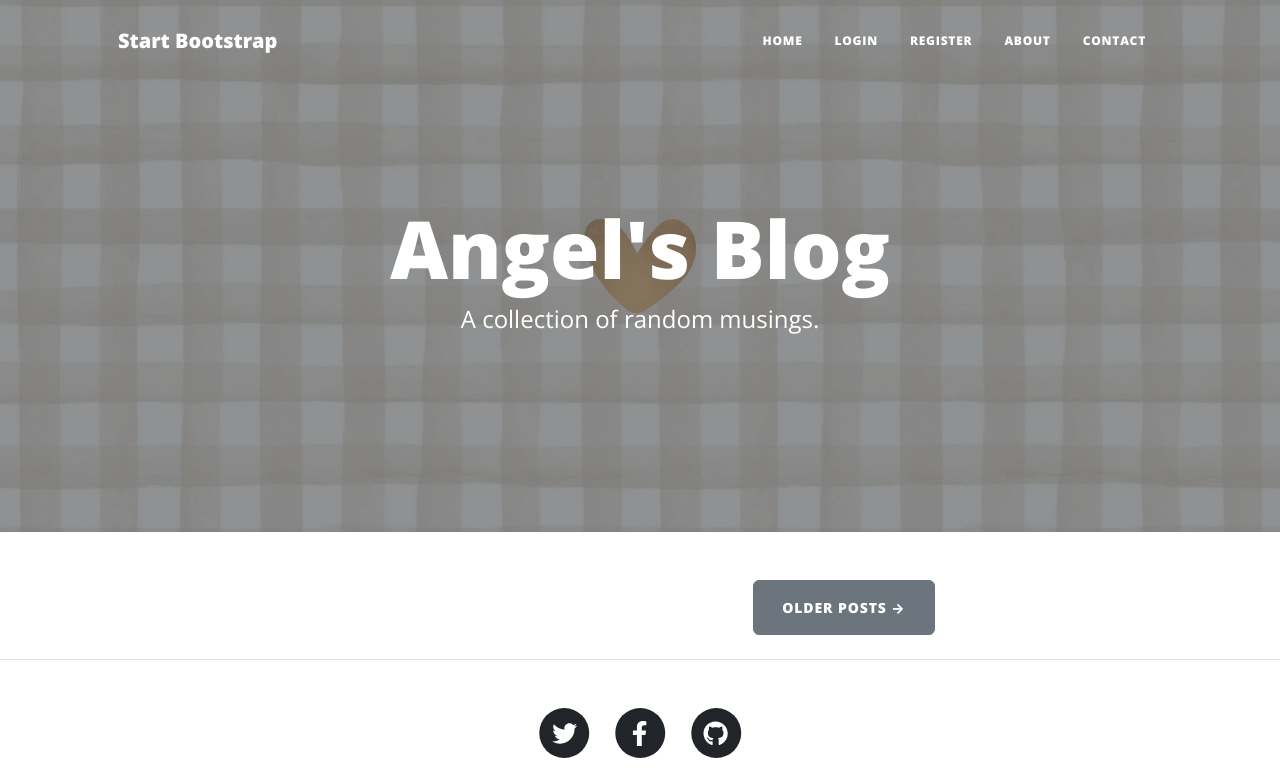
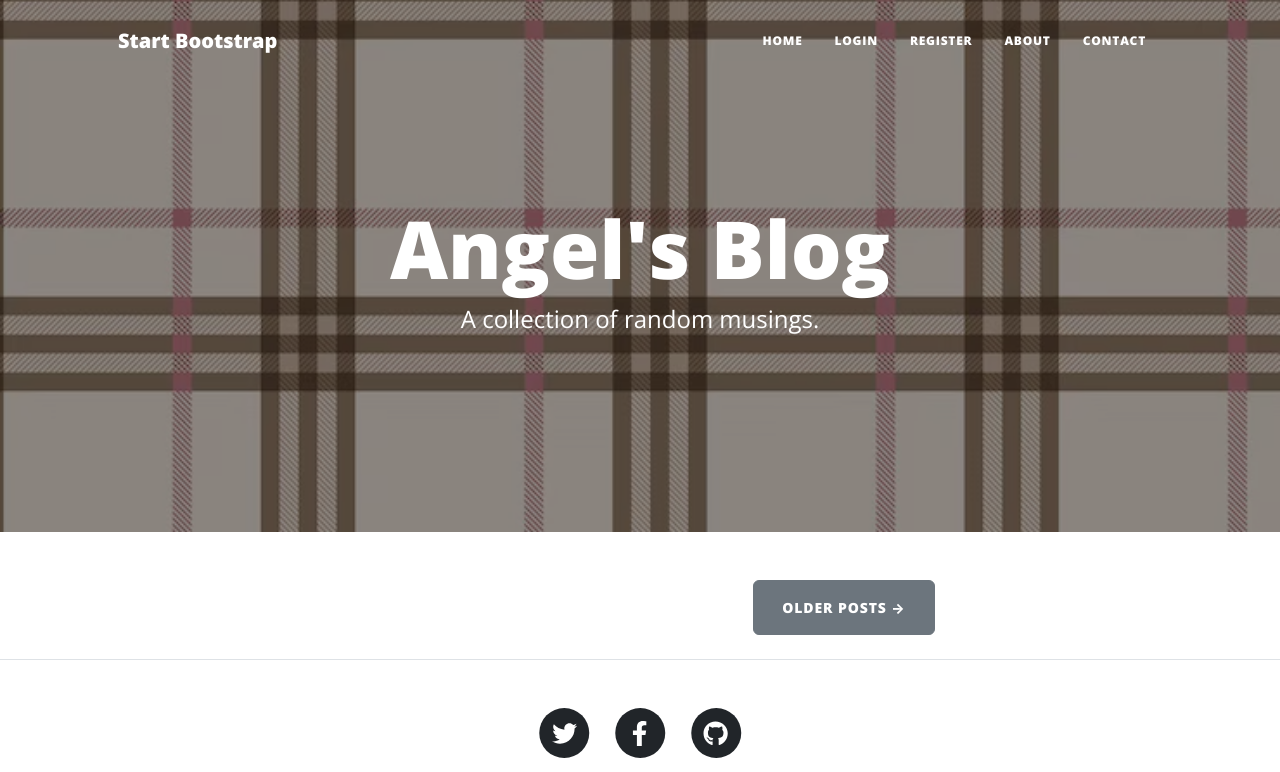
Before and after one commit to angelggo/Blog-Project, a Flask app: page / in a window 1280 px wide. Shown: the top 772 px of the page. Run offline with Flask 3, Linux system fonts and the light colour scheme; data that the repository does not hold is empty; some libraries are stand-ins or nearby versions.

Commit message:
New BG try

```diff
--- a/templates/header.html
+++ b/templates/header.html
@@ -8,7 +8,7 @@
     />
     <meta name="description" content="" />
     <meta name="author" content="" />
-    <title>Angela's Blog</title>
+    <title>Angel's Blog</title>
     {% block styles %}
     <!-- Load Bootstrap-Flask CSS here -->
     {{ bootstrap.load_css() }}
--- a/templates/index.html
+++ b/templates/index.html
@@ -3,7 +3,7 @@
 <!-- Page Header-->
 <header
   class="masthead"
-  style="background-image: url('../static/assets/img/brown_plad_back.jpg')"
+  style="background-image: url('../static/assets/img/cute_brown_pink_plad_bg.jpg')"
 >
   <div class="container position-relative px-4 px-lg-5">
     <div class="row gx-4 gx-lg-5 justify-content-center">
```
Also changed, not shown: static/assets/img/cute_brown_pink_plad_bg.jpg (added).
